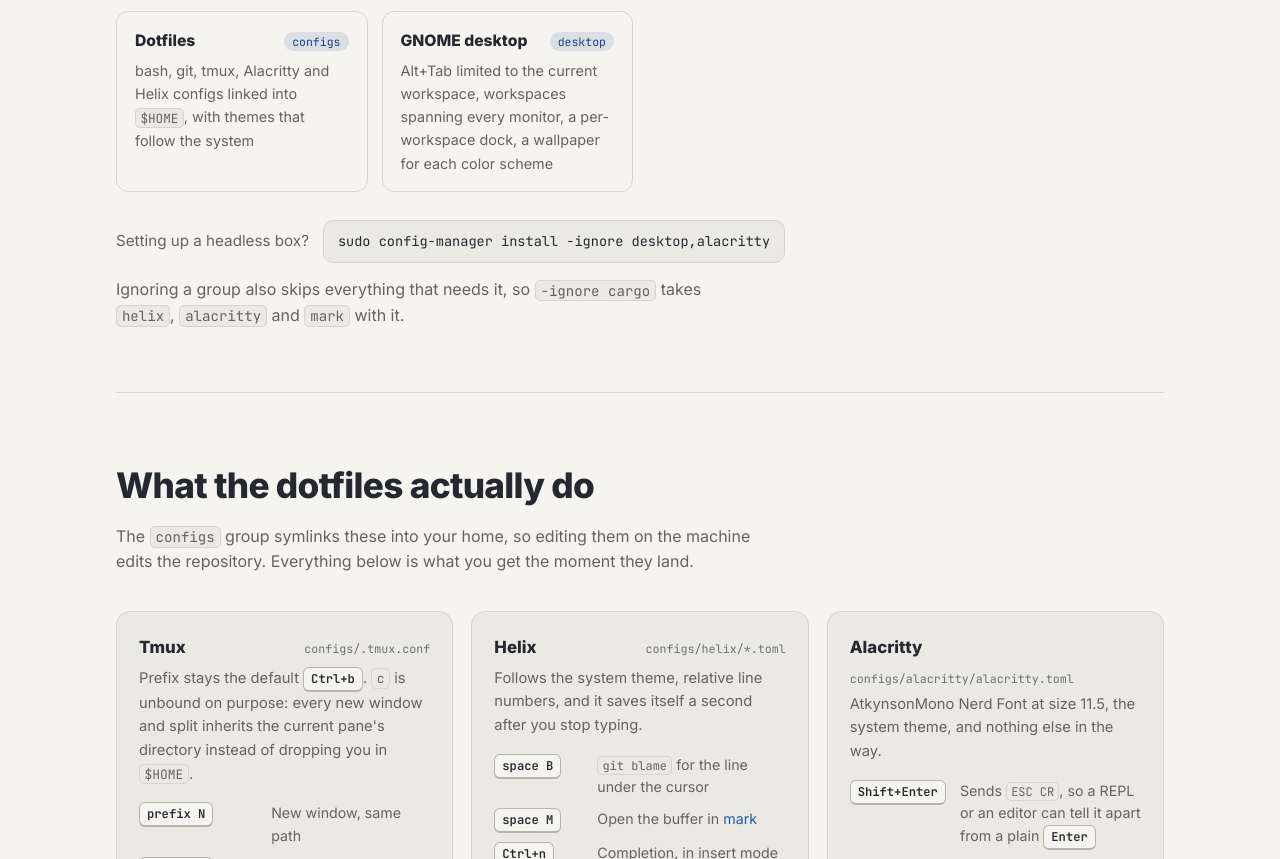
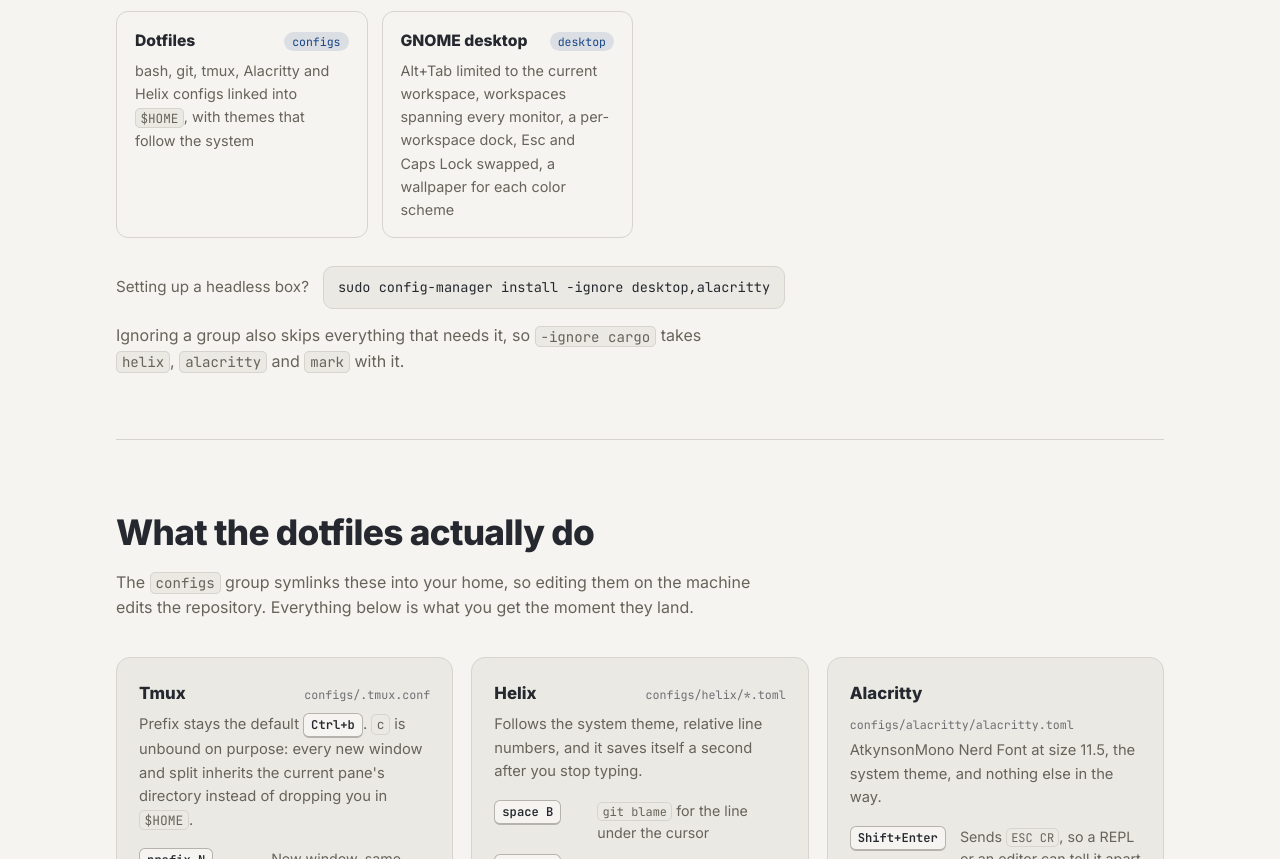
Before and after one commit to marcos-venicius/config-manager, a plain HTML site: page docs/index.html in a window 1280 px wide. Shown: the part 2610-3469 px from the top of the page. Drawn offline with Linux system fonts and the light colour scheme.

Commit message:
swap esc with escape

```diff
--- a/docs/index.html
+++ b/docs/index.html
@@ -273,7 +273,7 @@
         <div class="group"><header><strong>Claude Hatch</strong><span class="tag">claude-hatch</span></header><p>The Claude Code side of tmux-claude-hatch: bell forwarding and session cache refresh, plus <code>preferredNotifChannel</code> and <code>messageIdleNotifThresholdMs</code> merged into your existing Claude settings so the bell rings as soon as a turn ends</p></div>
         <div class="group"><header><strong>kubectl</strong><span class="tag">kubectl</span></header><p>From the official Kubernetes apt repository</p></div>
         <div class="group"><header><strong>Dotfiles</strong><span class="tag">configs</span></header><p>bash, git, tmux, Alacritty and Helix configs linked into <code>$HOME</code>, with themes that follow the system</p></div>
-        <div class="group"><header><strong>GNOME desktop</strong><span class="tag">desktop</span></header><p>Alt+Tab limited to the current workspace, workspaces spanning every monitor, a per-workspace dock, a wallpaper for each color scheme</p></div>
+        <div class="group"><header><strong>GNOME desktop</strong><span class="tag">desktop</span></header><p>Alt+Tab limited to the current workspace, workspaces spanning every monitor, a per-workspace dock, Esc and Caps Lock swapped, a wallpaper for each color scheme</p></div>
       </div>
       <div class="ignore-demo">
         <span>Setting up a headless box?</span>
```
Also changed, not shown: 2 other files.
